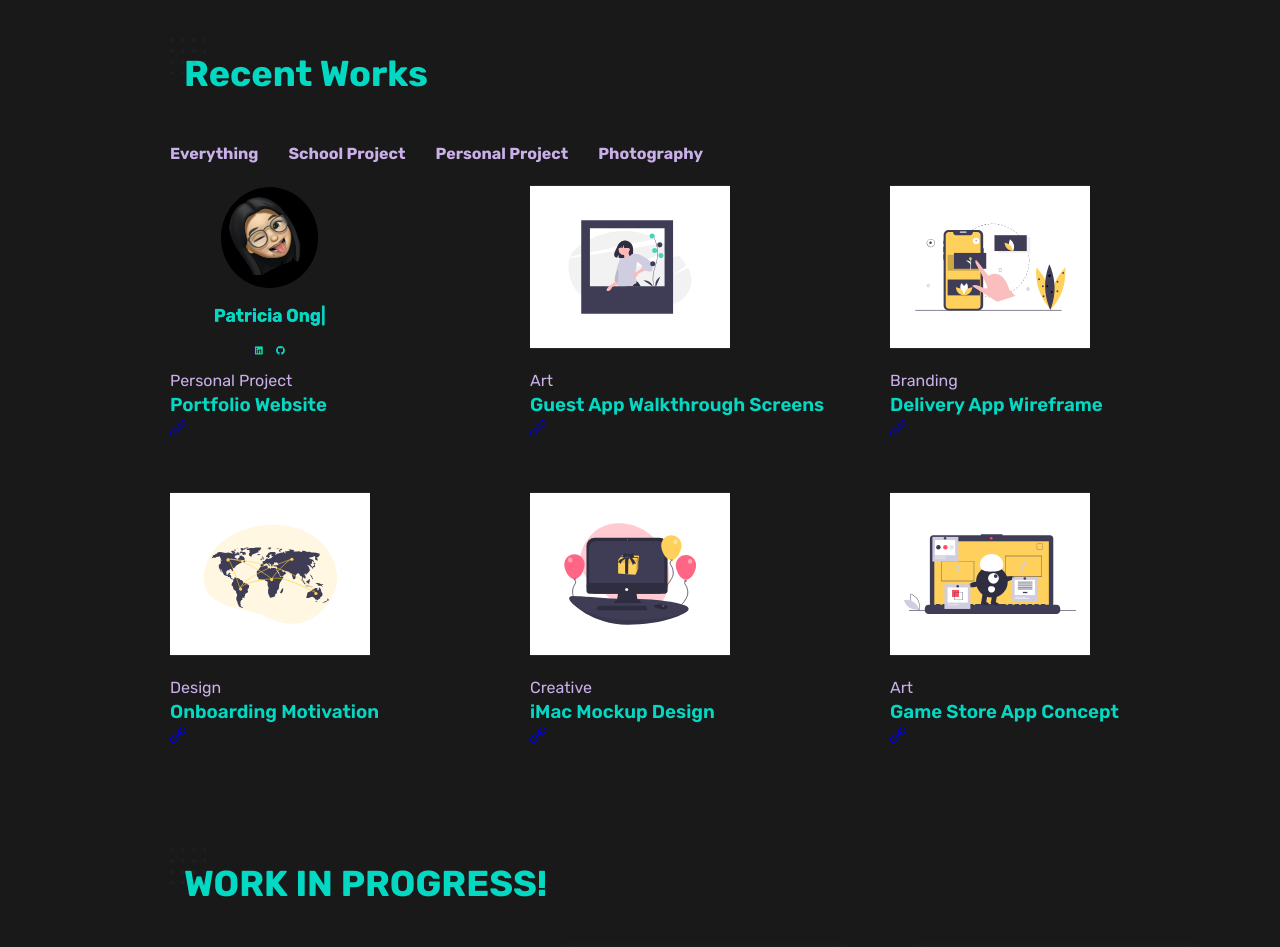
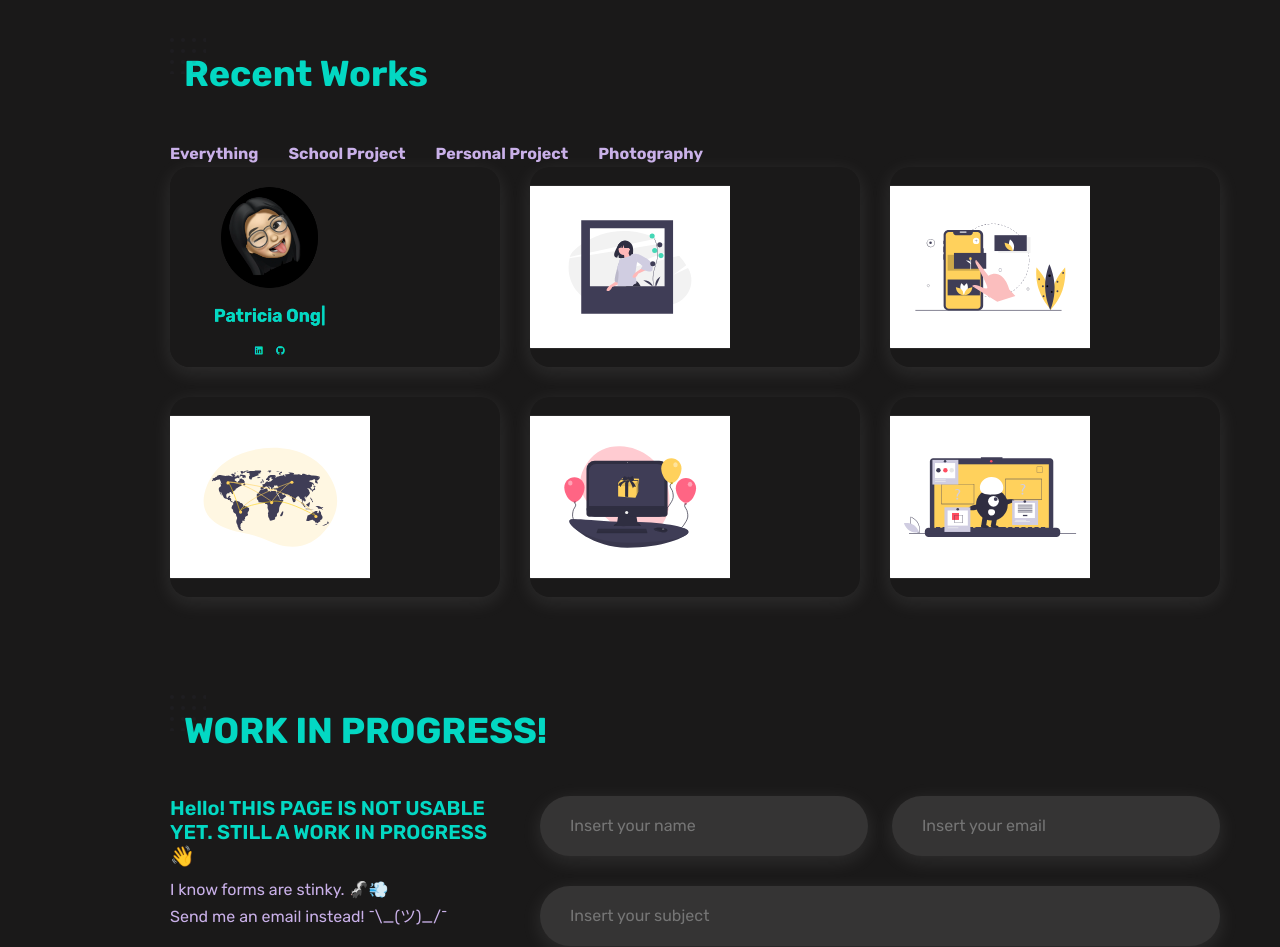
Before and after one commit to patriciaong977/patriciaong, a React (Create React App) app: page / in a window 1280 px wide. Shown: the part 2620-3567 px from the top of the page. Built offline with nearby package versions, Linux system fonts and the light colour scheme.

Commit message:
Recent Works update.

```diff
--- a/src/components/portfolio/portfolio.css
+++ b/src/components/portfolio/portfolio.css
@@ -21,7 +21,83 @@
   gap: 1.875rem;
 }
 
-/*Responsive-ness*/
+.work__card {
+  position: relative;
+  overflow: hidden;
+  border-radius: var(--border-radius);
+  box-shadow: var(--shadow);
+}
+.work_mask {
+  background: #da2b2b;  /* Doesn't change? */
+  position: absolute;
+  left: 0;
+  top: 0;
+  height: 100%;
+  width: 100%;
+  transition: .3s;
+  opacity: 0;
+}
+
+.work__card:hover .work_mask {
+  opacity: 0.9;
+}
+
+.work__category {
+  color: #6c6ce5;
+  background-color: var(--first-color);
+  border-bottom-left-radius: 0.98rem;
+  border-bottom-right-radius: 0.98rem;
+  position: absolute;
+  top: 0;
+  left: 1.5 rem;
+  font-size: var(--small-font-size);
+  display: inline-block;
+  padding: 0.19rem 0.625rem;
+  transform: translateY(-40px);
+  transition: .3s;
+}
+
+.work__title {
+  color: #fff;
+  font-size: var(--h3-font-size);
+  margin: 0 0 0.98rem;
+  position: absolute;
+  top: 3.75rem;
+  transform: translateY(30px);
+  transition: .3s;
+  opacity: 0;
+}
+
+.work__button {
+  color: #fff;
+  position: absolute;
+  bottom: 1.5 rem;
+  left: 1.5 rem;
+  font-size: var(--h3-font-size);
+  display: block;
+  background-color: #ffd15c;
+  height: 40px;
+  width: 40px;
+  cursor: pointer;
+  border-radius: 50%;
+  text-align: center;
+  line-height: 42px;
+  transition: .3s;
+  opacity: 0;
+}
+
+.work__card:hover .work__button {
+  opacity: 1;
+}
+
+.work__card:hover .work__title,
+.work__card:hover .work__category {
+  transform: translateY(0);
+  opacity: 1;
+}
+
+
+/* Responsive-ness
 @media screen and (max-width: 1024px) {
   .portfolio__filters {
     justify-content: center;
@@ -41,4 +117,4 @@
   .portfolio__filters {
     row-gap: 0.25rem;
   }
-}
+} */
```
